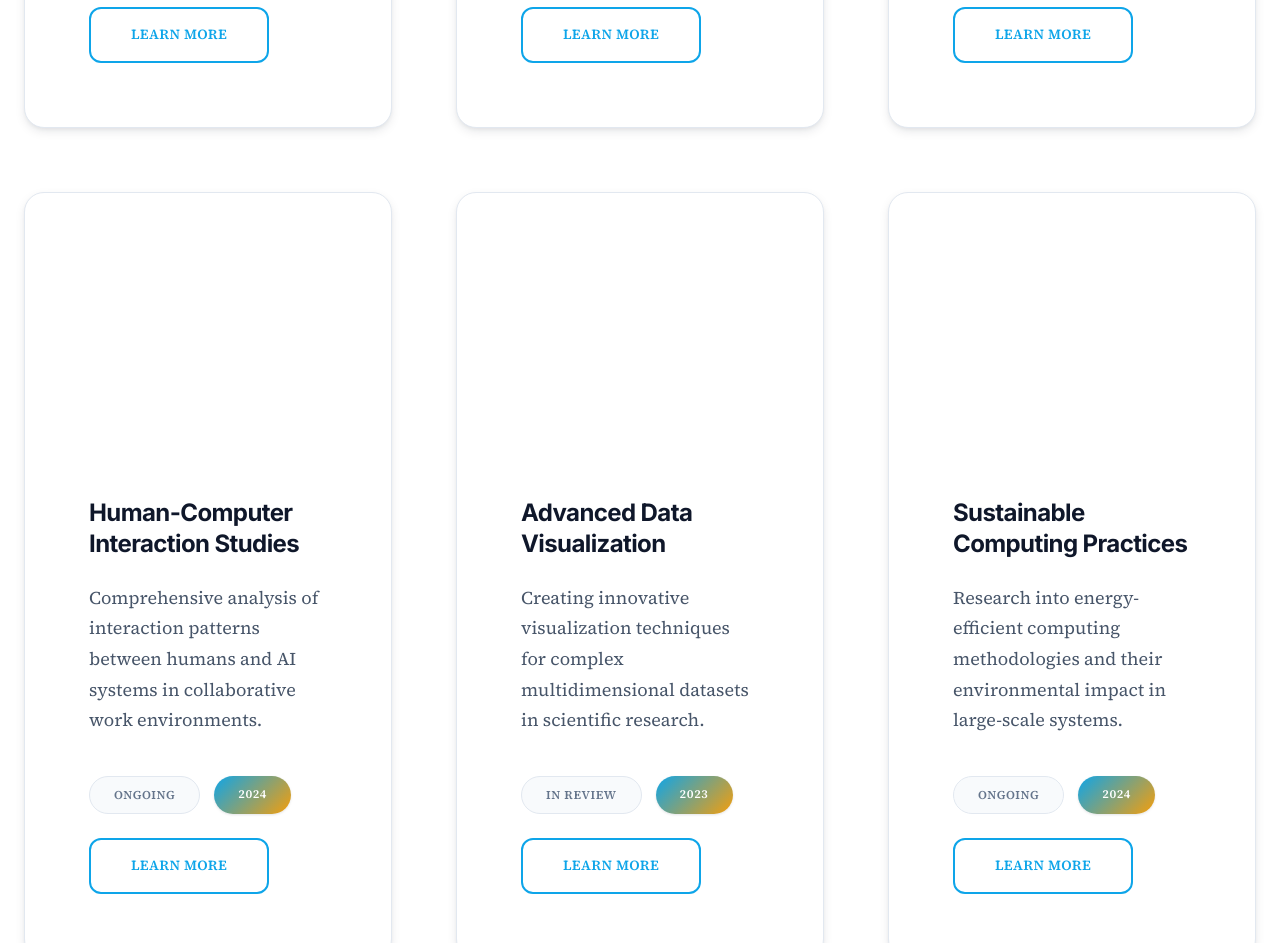
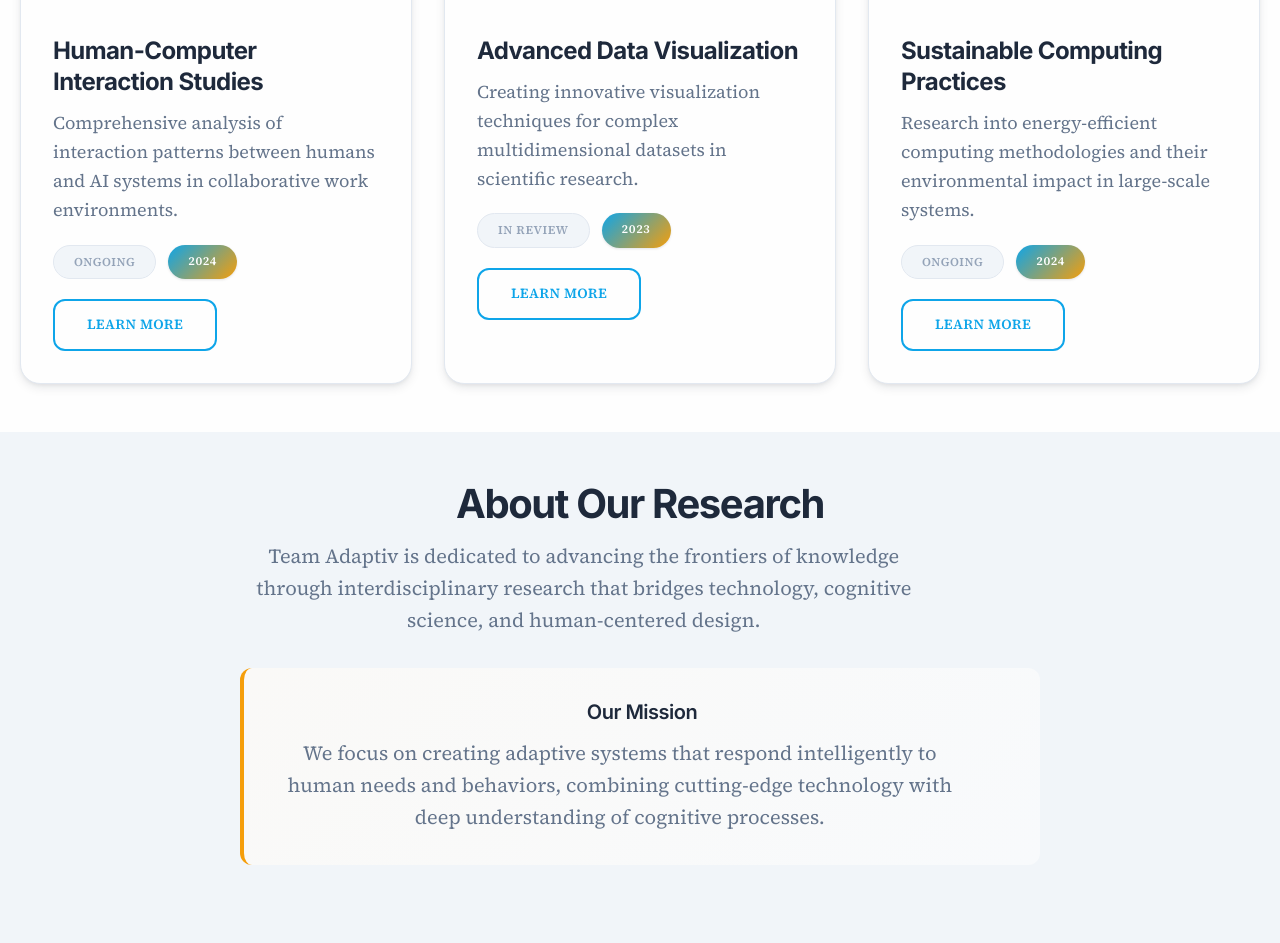
Before and after one commit to bschkuhl/team-adaptiv, a plain HTML site: page index.html in a window 1280 px wide. Shown: the part 1519-2462 px from the top of the page. Drawn offline with Linux system fonts and the light colour scheme.

Commit message:
review style 2

```diff
--- a/index.html
+++ b/index.html
@@ -138,7 +138,12 @@
             <div class="container">
                 <div class="about-content">
                     <h2 class="section-title">About Our Research</h2>
-                    <p>Team Adaptiv is dedicated to advancing the frontiers of knowledge through interdisciplinary research that bridges technology, cognitive science, and human-centered design. Our work focuses on creating adaptive systems that respond intelligently to human needs and behaviors.</p>
+                    <p>Team Adaptiv is dedicated to advancing the frontiers of knowledge through interdisciplinary research that bridges technology, cognitive science, and human-centered design.</p>
+
+                    <div class="text-block text-block--highlight">
+                        <h3>Our Mission</h3>
+                        <p>We focus on creating adaptive systems that respond intelligently to human needs and behaviors, combining cutting-edge technology with deep understanding of cognitive processes.</p>
+                    </div>
                 </div>
             </div>
         </section>
--- a/styles/main.css
+++ b/styles/main.css
@@ -6,17 +6,18 @@
 }
 
 :root {
-    /* Modern Academic Color Palette */
-    --primary-color: #0f172a;        /* Deep slate for authority */
-    --secondary-color: #1e293b;      /* Rich slate for depth */
+    /* Refined Academic Color Palette */
+    --primary-color: #1e293b;        /* Softer slate for authority */
+    --secondary-color: #334155;      /* Medium slate for depth */
     --accent-color: #0ea5e9;         /* Bright sky blue for intelligence */
     --accent-warm: #f59e0b;          /* Warm amber for highlights */
-    --text-primary: #0f172a;         /* Deep readable text */
-    --text-secondary: #475569;       /* Medium gray for body text */
-    --text-muted: #64748b;           /* Subtle gray for metadata */
-    --background: #ffffff;           /* Pure white for clarity */
-    --background-alt: #f8fafc;       /* Subtle cool background */
-    --background-warm: #fefbf3;      /* Warm background variant */
+    --text-primary: #334155;         /* Softer readable text */
+    --text-secondary: #64748b;       /* Balanced gray for body text */
+    --text-muted: #94a3b8;           /* Lighter gray for metadata */
+    --background: #fefefe;           /* Slightly off-white for warmth */
+    --background-alt: #f1f5f9;       /* Cool gray background */
+    --background-warm: #faf9f7;      /* Warm cream background */
+    --background-blocked: #f8fafc;   /* Blocked content background */
     --border-color: #e2e8f0;         /* Soft borders */
     --border-strong: #cbd5e1;        /* Stronger borders for emphasis */
     --shadow-light: 0 1px 3px 0 rgba(15, 23, 42, 0.08), 0 1px 2px 0 rgba(15, 23, 42, 0.04);
@@ -39,14 +40,14 @@
     --font-size-4xl: 3.5rem;        /* 56px */
     --font-size-5xl: 4.5rem;        /* 72px */
 
-    /* Advanced Spacing System */
-    --spacing-xs: 0.5rem;
-    --spacing-sm: 0.875rem;
-    --spacing-md: 1.5rem;
-    --spacing-lg: 2.5rem;
-    --spacing-xl: 4rem;
-    --spacing-2xl: 6rem;
-    --spacing-3xl: 8rem;
+    /* Compact Spacing System */
+    --spacing-xs: 0.375rem;          /* 6px */
+    --spacing-sm: 0.75rem;           /* 12px */
+    --spacing-md: 1.25rem;           /* 20px */
+    --spacing-lg: 2rem;              /* 32px */
+    --spacing-xl: 3rem;              /* 48px */
+    --spacing-2xl: 4rem;             /* 64px */
+    --spacing-3xl: 5rem;             /* 80px */
 
     /* Bold Layout System */
     --container-max-width: 1400px;
@@ -80,7 +81,7 @@ h1, h2, h3, h4, h5, h6 {
     font-family: var(--font-heading);
     font-weight: 700;
     line-height: 1.25;
-    margin-bottom: var(--spacing-md);
+    margin-bottom: var(--spacing-sm);
     letter-spacing: -0.025em;
     color: var(--primary-color);
 }
@@ -123,7 +124,7 @@ h6 {
 }
 
 p {
-    margin-bottom: var(--spacing-md);
+    margin-bottom: var(--spacing-sm);
     color: var(--text-secondary);
     max-width: var(--container-reading-width);
 }
@@ -133,6 +134,32 @@ p {
     font-weight: 400;
     line-height: 1.6;
     color: var(--text-secondary);
+    margin-bottom: var(--spacing-md);
+}
+
+/* Blocked Text Components */
+.text-block {
+    background: var(--background-blocked);
+    padding: var(--spacing-lg);
+    border-radius: var(--border-radius);
+    border-left: 4px solid var(--accent-color);
+    margin: var(--spacing-lg) 0;
+}
+
+.text-block--highlight {
+    background: linear-gradient(135deg, var(--background-warm) 0%, var(--background-blocked) 100%);
+    border-left-color: var(--accent-warm);
+}
+
+.text-block h3 {
+    color: var(--primary-color);
+    margin-bottom: var(--spacing-sm);
+    font-size: var(--font-size-lg);
+}
+
+.text-block p {
+    margin-bottom: 0;
+    font-size: var(--font-size-base);
 }
 
 a {
@@ -241,12 +268,12 @@ a:hover {
     transform: translateX(-50%) scaleX(1);
 }
 
-/* Bold Hero Section */
+/* Compact Hero Section */
 .hero {
     background:
         radial-gradient(ellipse at top, var(--background-warm) 0%, var(--background) 50%),
         linear-gradient(135deg, var(--background-alt) 0%, var(--background) 100%);
-    padding: var(--spacing-3xl) 0 var(--spacing-2xl) 0;
+    padding: var(--spacing-2xl) 0 var(--spacing-xl) 0;
     text-align: center;
     position: relative;
     overflow: hidden;
@@ -273,7 +300,7 @@ a:hover {
 
 .hero-title {
     font-size: var(--font-size-5xl);
-    margin-bottom: var(--spacing-lg);
+    margin-bottom: var(--spacing-md);
     color: var(--primary-color);
     font-weight: 900;
     letter-spacing: -0.05em;
@@ -297,31 +324,32 @@ a:hover {
 /* Section styling */
 .section-header {
     text-align: center;
-    margin-bottom: var(--spacing-2xl);
+    margin-bottom: var(--spacing-xl);
 }
 
 .section-title {
     color: var(--primary-color);
-    margin-bottom: var(--spacing-md);
+    margin-bottom: var(--spacing-sm);
 }
 
 .section-description {
-    font-size: 1.125rem;
+    font-size: var(--font-size-lg);
     max-width: 700px;
     margin: 0 auto;
     color: var(--text-secondary);
+    line-height: 1.6;
 }
 
-/* Projects section */
+/* Compact Projects section */
 .projects {
-    padding: var(--spacing-2xl) 0;
+    padding: var(--spacing-xl) 0;
 }
 
 .projects-grid {
     display: grid;
     grid-template-columns: repeat(auto-fit, minmax(350px, 1fr));
-    gap: var(--spacing-xl);
-    margin-top: var(--spacing-2xl);
+    gap: var(--spacing-lg);
+    margin-top: var(--spacing-lg);
 }
 
 .project-card {
@@ -374,12 +402,12 @@ a:hover {
 }
 
 .project-content {
-    padding: var(--spacing-xl);
+    padding: var(--spacing-lg);
 }
 
 .project-title {
     font-size: var(--font-size-xl);
-    margin-bottom: var(--spacing-md);
+    margin-bottom: var(--spacing-sm);
     color: var(--primary-color);
     font-weight: 700;
     letter-spacing: -0.025em;
@@ -387,8 +415,8 @@ a:hover {
 }
 
 .project-description {
-    margin-bottom: var(--spacing-lg);
-    line-height: 1.7;
+    margin-bottom: var(--spacing-md);
+    line-height: 1.6;
     font-size: var(--font-size-base);
     color: var(--text-secondary);
 }
@@ -443,10 +471,10 @@ a:hover {
     box-shadow: var(--shadow-medium);
 }
 
-/* About section */
+/* Compact About section */
 .about {
     background: var(--background-alt);
-    padding: var(--spacing-2xl) 0;
+    padding: var(--spacing-xl) 0;
 }
 
 .about-content {
@@ -456,8 +484,8 @@ a:hover {
 }
 
 .about-content p {
-    font-size: 1.125rem;
-    line-height: 1.8;
+    font-size: var(--font-size-lg);
+    line-height: 1.6;
 }
 
 /* Bold Footer Design */
@@ -513,11 +541,12 @@ a:hover {
 @media (max-width: 768px) {
     :root {
         --spacing-xs: 0.25rem;
-        --spacing-sm: 0.75rem;
-        --spacing-md: 1rem;
-        --spacing-lg: 1.5rem;
-        --spacing-xl: 2rem;
-        --spacing-2xl: 2.5rem;
+        --spacing-sm: 0.5rem;
+        --spacing-md: 0.875rem;
+        --spacing-lg: 1.25rem;
+        --spacing-xl: 1.75rem;
+        --spacing-2xl: 2.25rem;
+        --spacing-3xl: 3rem;
     }
 
     .container {
@@ -577,14 +606,14 @@ a:hover {
     }
 }
 
-/* Project detail pages */
+/* Compact Project detail pages */
 .project-detail {
-    padding: var(--spacing-lg) 0 var(--spacing-2xl) 0;
+    padding: var(--spacing-md) 0 var(--spacing-xl) 0;
 }
 
 .breadcrumb {
-    font-size: 0.875rem;
-    margin-bottom: var(--spacing-md);
+    font-size: var(--font-size-sm);
+    margin-bottom: var(--spacing-sm);
     color: var(--text-muted);
 }
 
@@ -597,7 +626,7 @@ a:hover {
 }
 
 .project-detail-header {
-    margin-bottom: var(--spacing-2xl);
+    margin-bottom: var(--spacing-xl);
 }
 
 .project-detail-title {
@@ -614,10 +643,11 @@ a:hover {
 }
 
 .project-detail-subtitle {
-    font-size: 1.25rem;
+    font-size: var(--font-size-lg);
     color: var(--text-secondary);
-    margin-bottom: var(--spacing-lg);
+    margin-bottom: var(--spacing-md);
     max-width: 800px;
+    line-height: 1.5;
 }
 
 .project-detail-meta {
@@ -686,7 +716,7 @@ a:hover {
 }
 
 .project-detail-image {
-    margin-bottom: var(--spacing-2xl);
+    margin-bottom: var(--spacing-lg);
     text-align: center;
 }
 
@@ -706,7 +736,7 @@ a:hover {
 }
 
 .content-section {
-    margin-bottom: var(--spacing-2xl);
+    margin-bottom: var(--spacing-xl);
 }
 
 .content-section h2 {
@@ -732,8 +762,8 @@ a:hover {
 }
 
 .content-section p {
-    margin-bottom: var(--spacing-md);
-    line-height: 1.7;
+    margin-bottom: var(--spacing-sm);
+    line-height: 1.6;
 }
 
 .objectives-list {
```
Also changed, not shown: projects/adaptive-learning-systems.html (+14 -3 lines).
